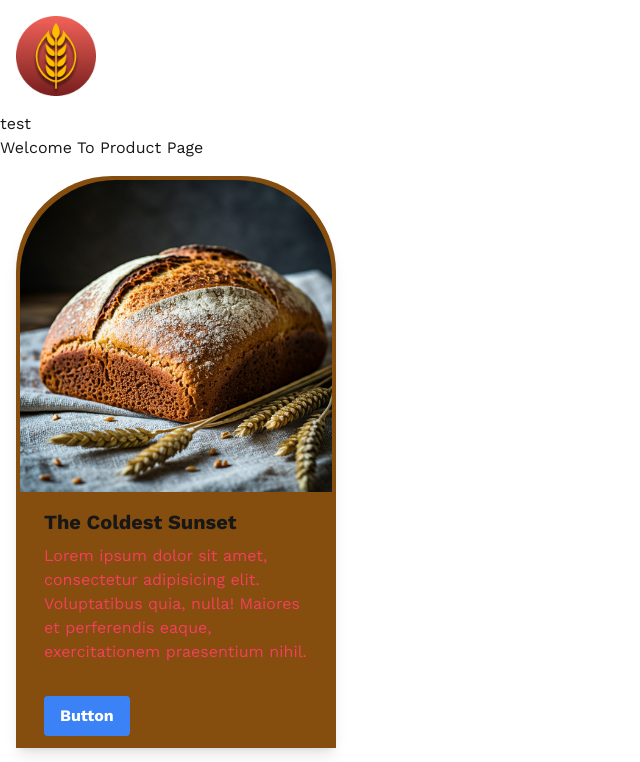
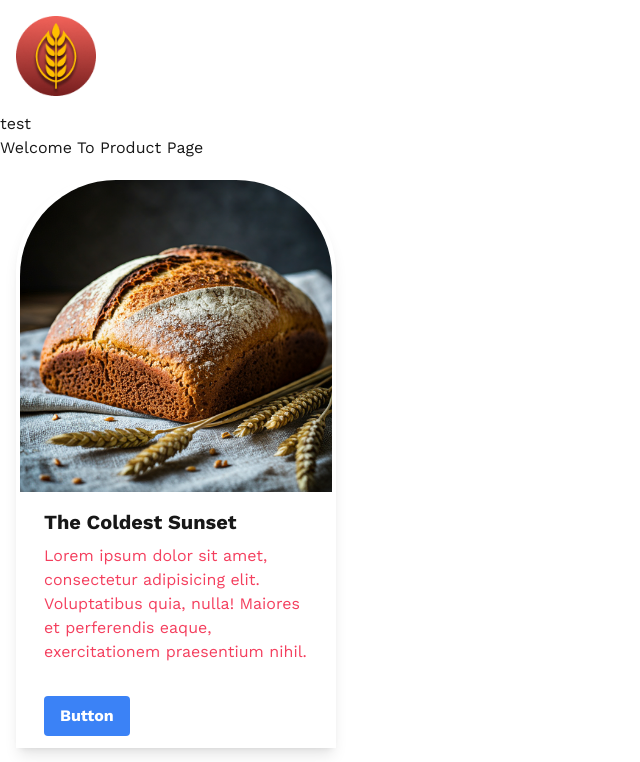
Before and after one commit to Felisong/cpnt262-the-golden-wheat-frontend, a Next.js app: page /products in a window 1280 px wide. Shown: the top 762 px of the page, without its empty margins (0-640 px from the left). Built offline with nearby package versions, Linux system fonts and the light colour scheme; a web font is replaced by a local one.

Commit message:
working on card changing background colour

```diff
--- a/app/components/Cards.js
+++ b/app/components/Cards.js
@@ -2,7 +2,7 @@
 
 export default function Cards() {
   return (
-    <div className=" px-1 py-1 m-4 w-11/12 md:w-80  md:flex-row rounded-t-3xl overflow-hidden shadow-lg bg-yellow-800 ">
+    <div className="w-11/12 md:w-80 px-1 py-1 m-4    rounded-t-3xl overflow-hidden shadow-lg bg-brownBg">
       <img
         className="w-full rounded-t-3xl"
         src="/bread1.png"
--- a/app/components/GroupCards.js
+++ b/app/components/GroupCards.js
@@ -2,7 +2,7 @@ const { default: Cards } = require("./Cards");
 
 export default function GroupCards() {
   return (
-    <div className="flex-col">
+    <div className="flex-col md:flex-row">
       <Cards
         imgSrc={"/bread1.png"}
         Title={"The Coldest Sunset"}
--- a/app/globals.css
+++ b/app/globals.css
@@ -27,3 +27,8 @@ body {
   border-top-right-radius: 6rem;
   border-top-left-radius: 6rem;
 }
+
+.flex {
+  display: flex;
+  flex-direction: ("flex-col", "md:flex-row");
+}
```
